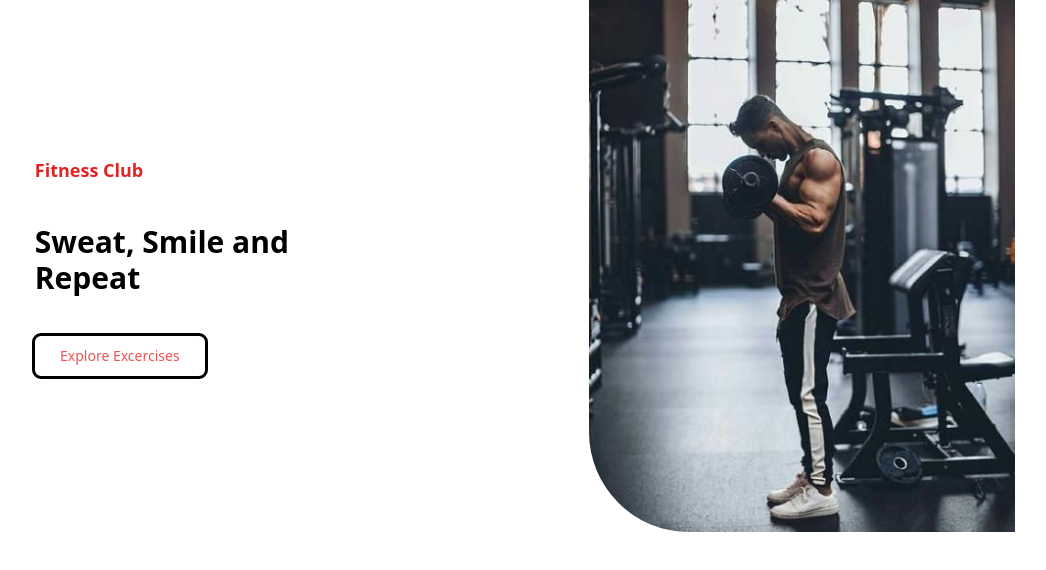
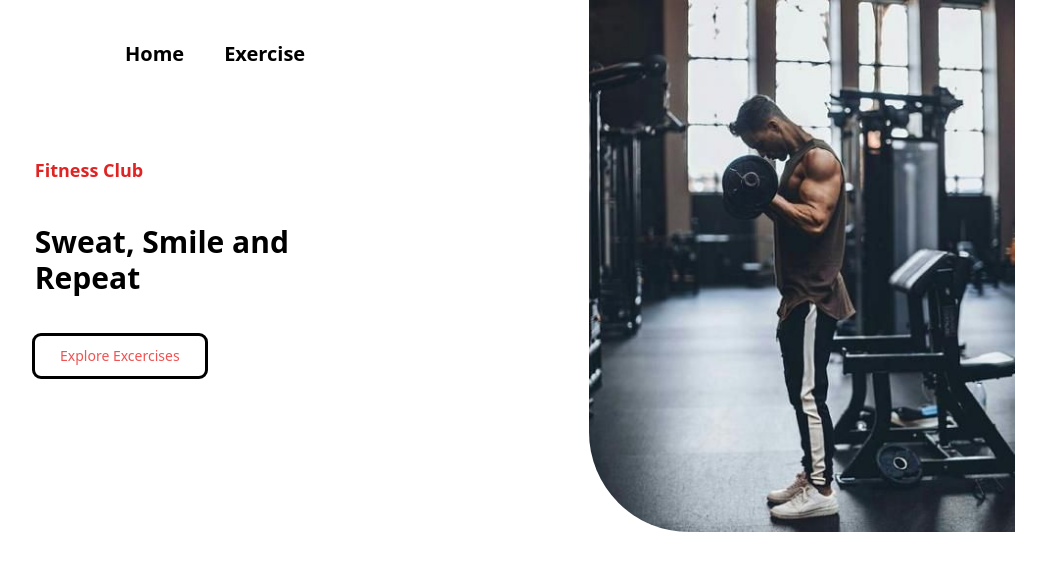
Before and after one commit to hknp796/vitalz, a React (Vite) app: page / in a window 1280 px wide. Shown: the top 570 px of the page, without its empty margins (115-1161 px from the left). Built offline with nearby package versions, Linux system fonts and the light colour scheme.

Commit message:
navbar and route setup

```diff
--- a/package.json
+++ b/package.json
@@ -12,9 +12,13 @@
     "autoprefixer": "^10.4.14",
     "flowbite": "^1.6.4",
     "flowbite-react": "^0.4.2",
+    "localforage": "^1.10.0",
+    "match-sorter": "^6.3.1",
     "postcss": "^8.4.21",
     "react": "^18.2.0",
-    "react-dom": "^18.2.0"
+    "react-dom": "^18.2.0",
+    "react-router-dom": "^6.10.0",
+    "sort-by": "^1.2.0"
   },
   "devDependencies": {
     "@types/react": "^18.0.28",
--- a/src/App.tsx
+++ b/src/App.tsx
@@ -1,8 +1,10 @@
 import React from "react";
 import Home from "./components/Home";
+import Navbar from "./components/Navbar";
 function App() {
   return (
     <div>
+      <Navbar />
       <Home />
     </div>
   );
--- a/src/components/Home.tsx
+++ b/src/components/Home.tsx
@@ -1,6 +1,5 @@
 import React from "react";
 import Image from "../assets/workout.jpeg";
-
 function Home() {
   return (
     <div>
--- /dev/null
+++ b/src/components/Navbar.tsx
@@ -0,0 +1,13 @@
+import React from "react";
+import { Link } from "react-router-dom";
+
+function Navbar() {
+  return (
+    <nav className="flex  absolute gap-10 ml-60 mt-10 text-xl font-semibold">
+      <Link to="/">Home</Link>
+      <Link to="/exercises">Exercise</Link>
+    </nav>
+  );
+}
+
+export default Navbar;
--- a/src/main.tsx
+++ b/src/main.tsx
@@ -1,10 +1,22 @@
-import React from 'react'
-import ReactDOM from 'react-dom/client'
-import App from './App'
-import './index.css'
+import React from "react";
+import ReactDOM from "react-dom/client";
+import App from "./App";
+import "./index.css";
+import { createBrowserRouter, RouterProvider } from "react-router-dom";
 
-ReactDOM.createRoot(document.getElementById('root') as HTMLElement).render(
+const router = createBrowserRouter([
+  {
+    path: "/",
+    element: <App />,
+  },
+  {
+    path: "/exercises",
+    element: <div>this is excercise page</div>,
+  },
+]);
+
+ReactDOM.createRoot(document.getElementById("root") as HTMLElement).render(
   <React.StrictMode>
-    <App />
-  </React.StrictMode>,
-)
+    <RouterProvider router={router} />
+  </React.StrictMode>
+);
```
Also changed, not shown: 1 other file (tests, documents, lock files or other folders).
